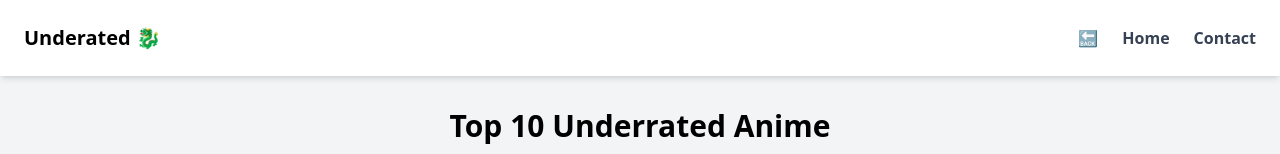
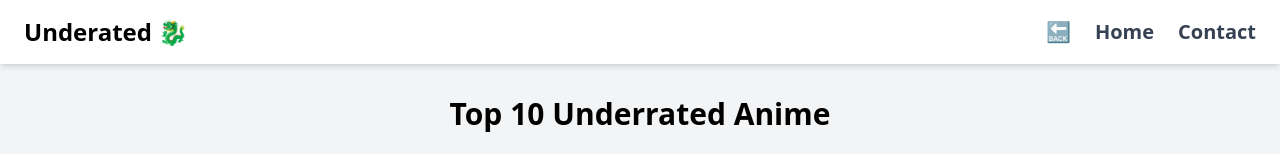
Before and after one commit to Cheonyeoun/S86_Top-_10-_Underrated-_Anime-_You-_Haven-t_Seen, a React (Vite) app in the folder client/: page /home in a window 1280 px wide. Shown: the top 154 px of the page. Built offline with nearby package versions, Linux system fonts and the light colour scheme; no server answers.

Commit message:
fixing the merge conflict

```diff
--- a/client/src/components/nav/Navbar.jsx
+++ b/client/src/components/nav/Navbar.jsx
@@ -1,19 +1,20 @@
 // src/components/nav/Navbar.jsx
 import React from 'react';
 import { Link } from 'react-router-dom';
-import { useNavigate } from 'react-router-dom';
+
 const Navbar = () => {
-  const navigate = useNavigate();
   return (
-<nav className="bg-white shadow-md py-6 px-6 sticky top-0 flex items-center justify-between">
-  <Link to="/" className="hover:text-blue-500 font-semibold text-xl transition duration-200">
+<nav className="bg-white shadow-md py-4 px-6 sticky top-0 text-xl">
+  <div className="flex items-center space-x-8 justify-between">
+          <Link to="/" className="hover:text-blue-500 font-semibold text-2xl transition duration-200">
                   Underated 🐉
           </Link>
     <ul className="flex space-x-6 text-gray-700 font-semibold">
-    <li><button onClick={() => navigate(-1)}>🔙</button></li>
+      <li><button onClick={() => window.history.back()}>🔙</button></li>
       <li><Link to="/home" className="hover:text-blue-500 transition duration-300">Home</Link></li>
       <li><Link to="/contact" className="hover:text-blue-500 transition duration-300">Contact</Link></li>
     </ul>
+  </div>
 </nav>
 
   );
--- a/client/src/components/pages/Home.jsx
+++ b/client/src/components/pages/Home.jsx
@@ -25,12 +25,13 @@ return (
       <div className="flex justify-center mb-6">
         <button
           onClick={() => navigate('/addanime')}
-          className="bg-purple-600 hover:bg-purple-700 text-white font-semibold py-2 px-6 rounded-lg shadow-md transition duration-300"
+          className="bg-purple-600 hover:bg-purple-600 text-white font-semibold py-2 px-6 rounded-lg shadow-md transition duration-300"
         >
           ➕ Add Anime
         </button>
       </div>
                 <AnimeCard data={data}/>
+
         </div>
     );
 }
```
Also changed, not shown: client/src/components/pages/InsertAnime.jsx (line endings or trailing spaces). Lines whose indentation alone changed are shown as unchanged.
